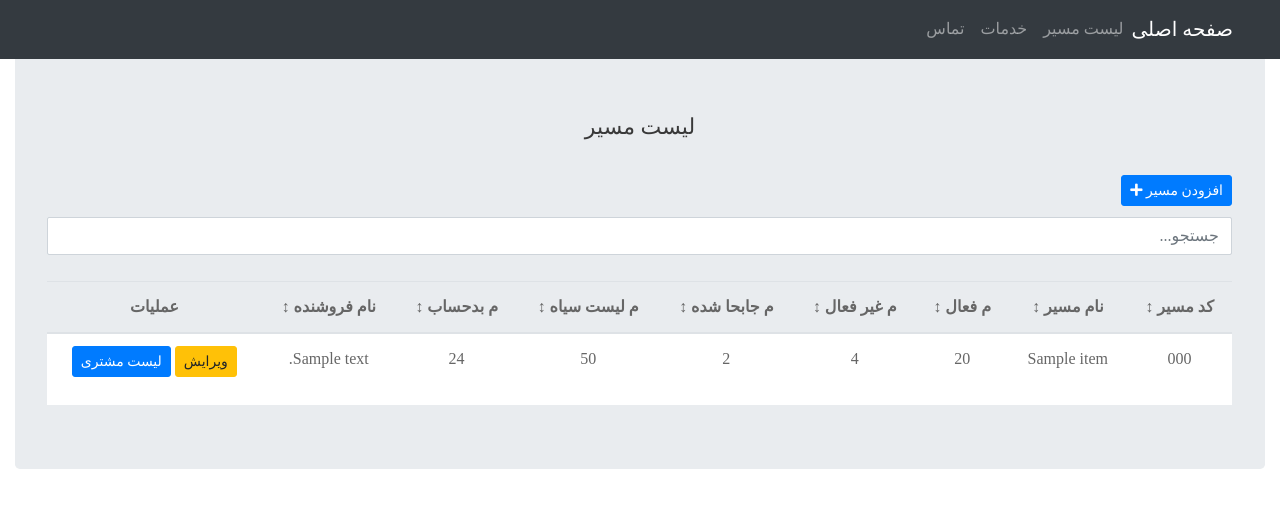
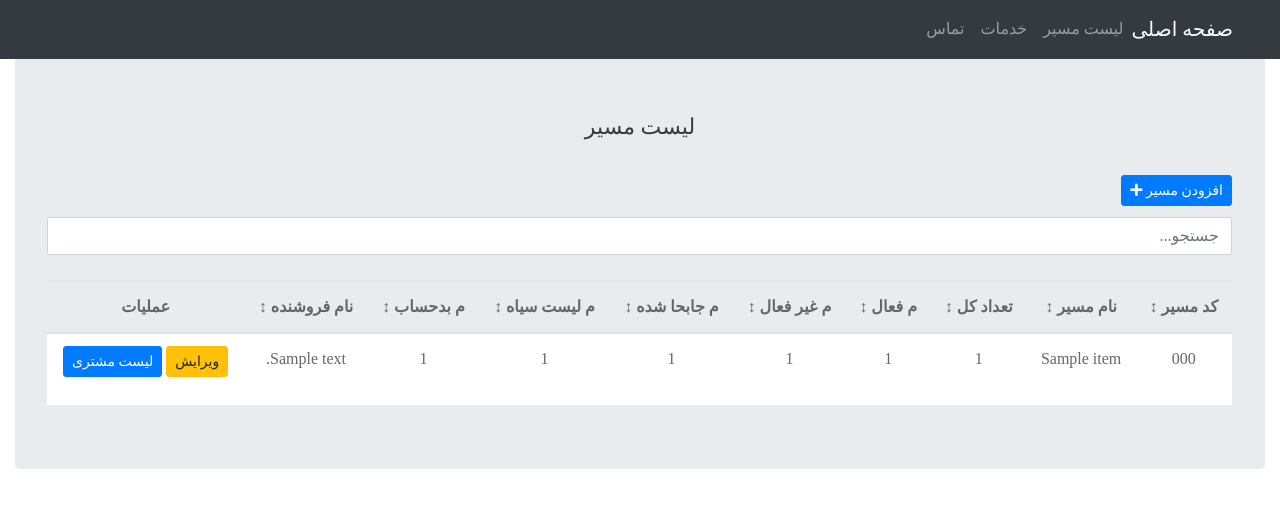
Before and after one commit to DjangoRepoMngr/SouthStar, a Django app: template templates/route_list.html in a window 1280 px wide. Shown: the top 508 px of the page. Run offline with Django 5.2, Linux system fonts and the light colour scheme; the template is opened without the code that fills it: most values are stand-ins (such as "Sample title", 1, 10 or a date in 2020); parts of the project's set-up code (start-up, migrations or seed data) failed here and were passed over; some libraries are stand-ins or nearby versions; some web fonts are replaced.

Commit message:
finished showing the different types of clients on route_list

```diff
--- a/templates/route_list.html
+++ b/templates/route_list.html
@@ -22,6 +22,7 @@
       <thead>
         <th class="sortable numeric" scope="col">کد مسیر <span class="sort-icon">&#8597;</span></th>
         <th class="sortable" scope="col">نام مسیر <span class="sort-icon">&#8597;</span></th>
+        <th class="sortable numeric" scope="col"> تعداد کل <span class="sort-icon">&#8597;</span></th>
         <th class="sortable numeric" scope="col"> م فعال <span class="sort-icon">&#8597;</span></th>
         <th class="sortable numeric" scope="col"> م غیر فعال <span class="sort-icon">&#8597;</span></th>
         <th class="sortable numeric" scope="col">م جابحا شده <span class="sort-icon">&#8597;</span></th>
@@ -37,11 +38,12 @@
               <tr>
                 <td>{{ item.code }}</td>
                 <td> {{ item.name }} </td>
-                <td>20</td>
-                <td>4</td>
-                <td>2</td>
-                <td>50</td>
-                <td>24</td>
+                <td>{{ item.total_clients }}</td>
+                <td>{{ item.active_count }}</td>
+                <td>{{ item.inactive_count }}</td>
+                <td>{{ item.changed_location_count }}</td>
+                <td>{{ item.black_list_count }}</td>
+                <td>{{ item.dishonest_count }}</td>
                 <td>{{ item.visitor }}</td>
                 <td>
                   <div class="table-toolbar mb-3">
```
Also changed, not shown: client/views.py (+12 -3 lines).
